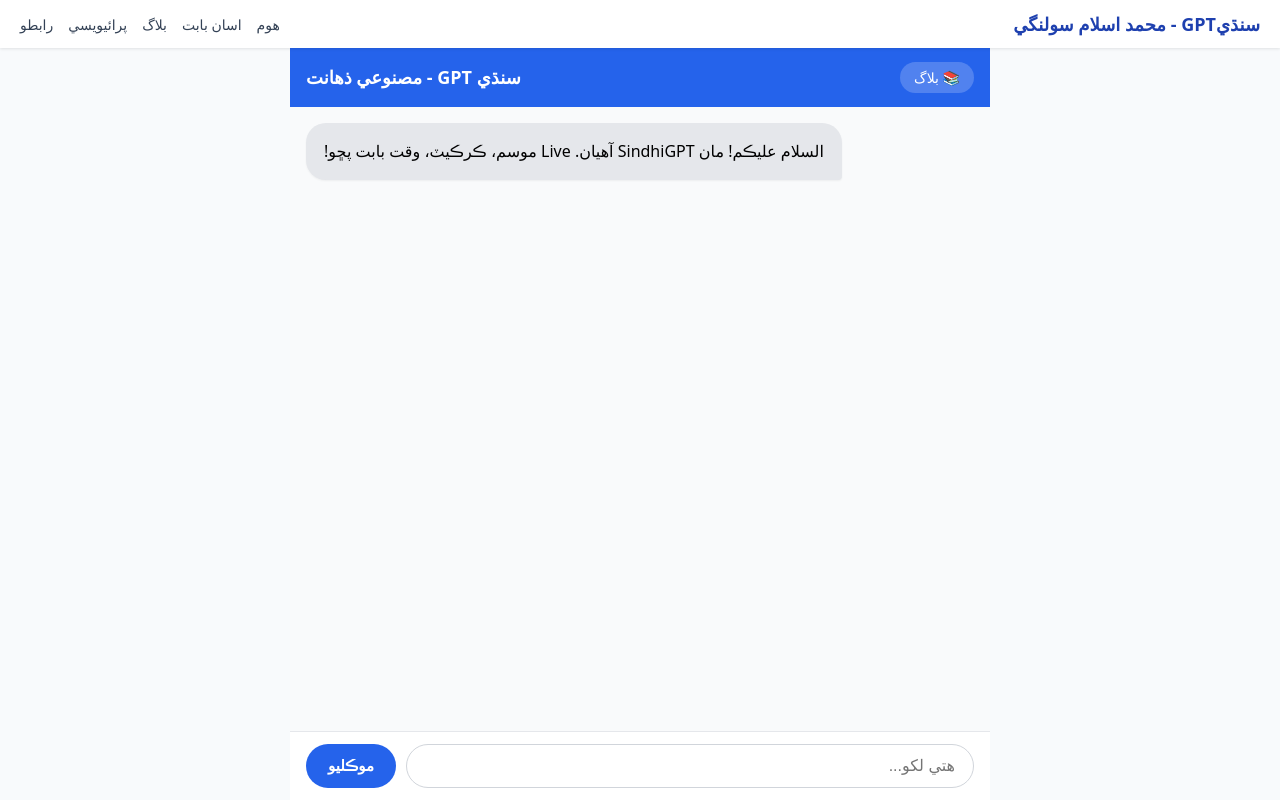
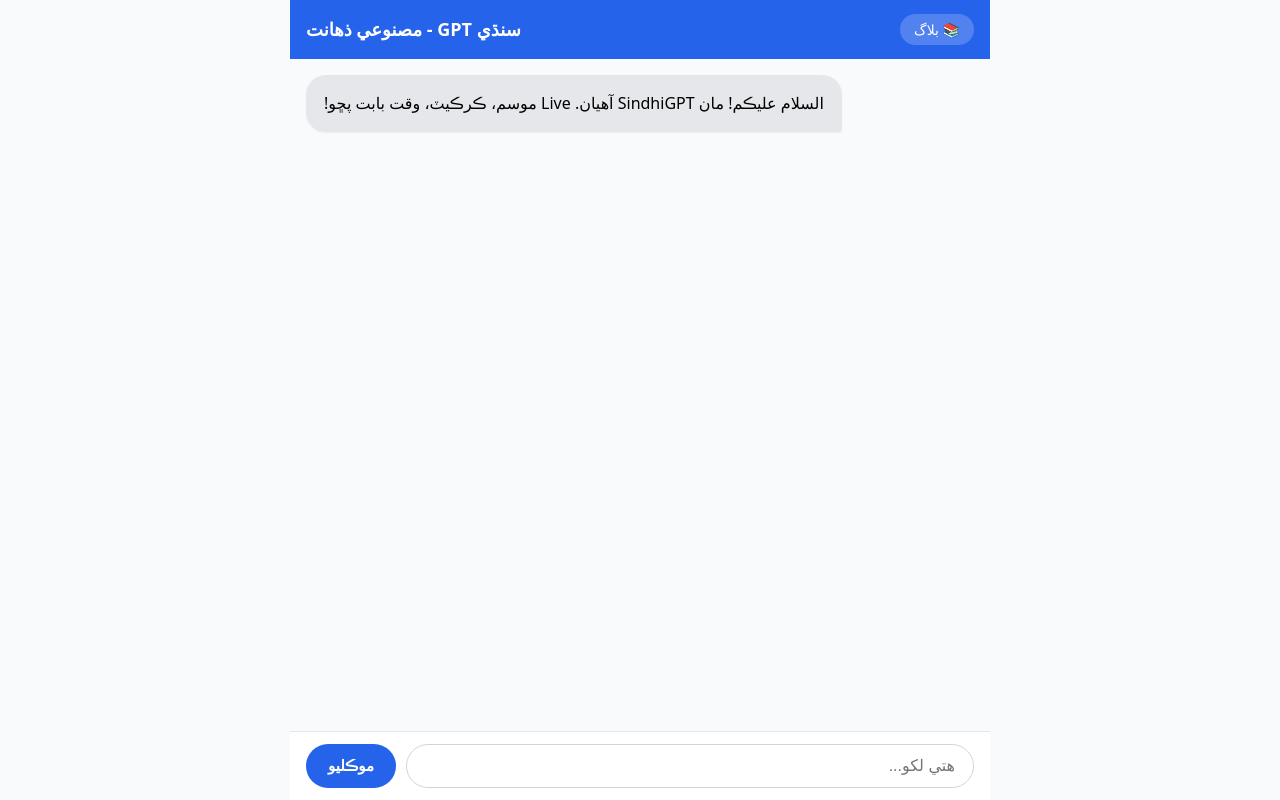
Before and after one commit to islamsolangi/sindhigpt, a Next.js app: page / in a window 1280 px wide. Shown: the top 800 px of the page. Built offline with nearby package versions, Linux system fonts and the light colour scheme.

Commit message:
Update layout.tsx

```diff
--- a/app/layout.tsx
+++ b/app/layout.tsx
@@ -2,42 +2,21 @@
 import "./globals.css";
 
 export const metadata: Metadata = {
-  title: "SindhiGPT - سنڌي جي پي ٽي - محمد اسلام سولنگي",
-  description: "سنڌي ٻولي لاءِ AI چيٽ - ٺاهيندڙ محمد اسلام سولنگي",
+  title: "SindhiGPT - سنڌي جي پي ٽي",
+  description: "سنڌي ٻولي لاءِ AI چيٽ",
   robots: "index, follow",
 };
 
-export default function RootLayout({
-  children,
-}: {
-  children: React.ReactNode;
-}) {
+export default function RootLayout({ children }: { children: React.ReactNode }) {
   return (
     <html lang="sd" dir="rtl">
       <head>
         <link rel="manifest" href="/manifest.json" />
-        <meta name="theme-color" content="#0f172a" />
+        <meta name="theme-color" content="#2563eb" />
         <link rel="icon" href="https://cdn.jsdelivr.net/gh/twitter/twemoji@14.0.2/assets/72x72/1f4ac.png" />
       </head>
-      <body style={{ margin: 0, fontFamily: "system-ui, sans-serif", background: "#f8fafc" }}>
-        <header style={{ background: "white", boxShadow: "0 1px 3px rgba(0,0,0,0.1)", padding: "12px 20px", display: "flex", justifyContent: "space-between", alignItems: "center", position: "sticky", top: 0, zIndex: 50 }}>
-          <div style={{ fontWeight: "bold", fontSize: "18px", color: "#1e40af" }}>
-            سنڌيGPT - محمد اسلام سولنگي
-          </div>
-          <nav style={{ display: "flex", gap: "15px", fontSize: "14px" }}>
-            <a href="/" style={{ textDecoration: "none", color: "#334155" }}>هوم</a>
-            <a href="/about" style={{ textDecoration: "none", color: "#334155" }}>اسان بابت</a>
-            <a href="/blog" style={{ textDecoration: "none", color: "#334155" }}>بلاگ</a>
-            <a href="/privacy" style={{ textDecoration: "none", color: "#334155" }}>پرائيويسي</a>
-            <a href="/contact" style={{ textDecoration: "none", color: "#334155" }}>رابطو</a>
-          </nav>
-        </header>
-
-        <main>{children}</main>
-
-        <footer style={{ textAlign: "center", padding: "24px", color: "#64748b", fontSize: "13px", marginTop: "40px", background: "white", borderTop: "1px solid #e2e8f0" }}>
-          © 2026 سنڌيGPT - ٺاهيندڙ: محمد اسلام سولنگي | سڀ حق محفوظ آهن
-        </footer>
+      <body style={{ margin: 0, fontFamily: "system-ui, sans-serif" }}>
+        {children}
       </body>
     </html>
   );
```
